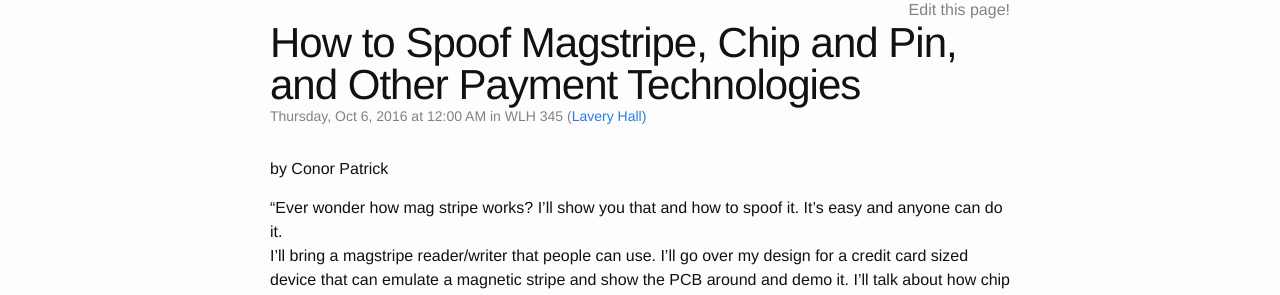
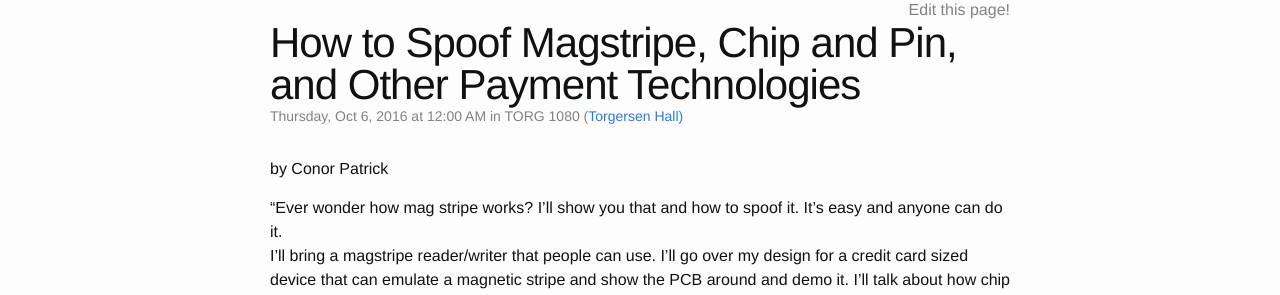
Before and after one commit to VTCSec/vtcsec.org, a Jekyll site: the page built from _meetings/2016-10-06-magstripe-talk.md, in a window 1280 px wide. Shown: the part 168-463 px from the top of the page. Built offline with Jekyll 4.4.1, drawn with Linux system fonts in a browser that asks for light colours.

Commit message:
Update 2016-10-06-magstripe-talk.md

```diff
--- a/_meetings/2016-10-06-magstripe-talk.md
+++ b/_meetings/2016-10-06-magstripe-talk.md
@@ -1,7 +1,7 @@
 ---
 what: How to Spoof Magstripe, Chip and Pin, and Other Payment Technologies
 when: 18:30
-where: WLH 345
+where: TORG 1080
 ---
 by Conor Patrick
 
```
